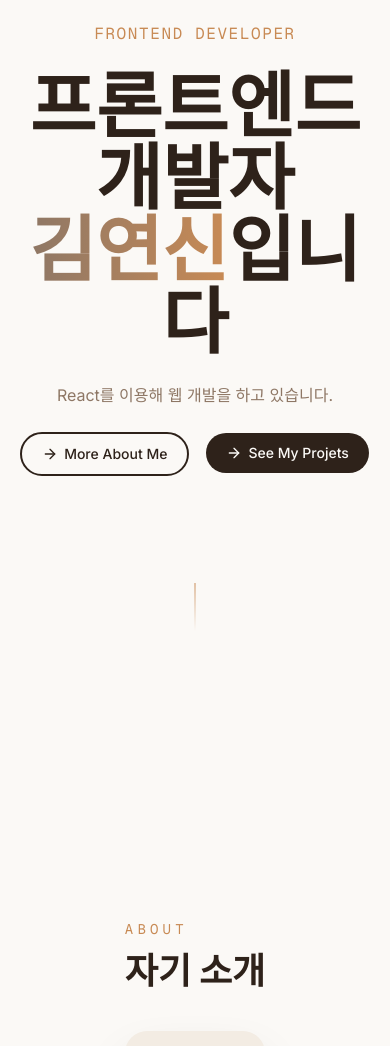
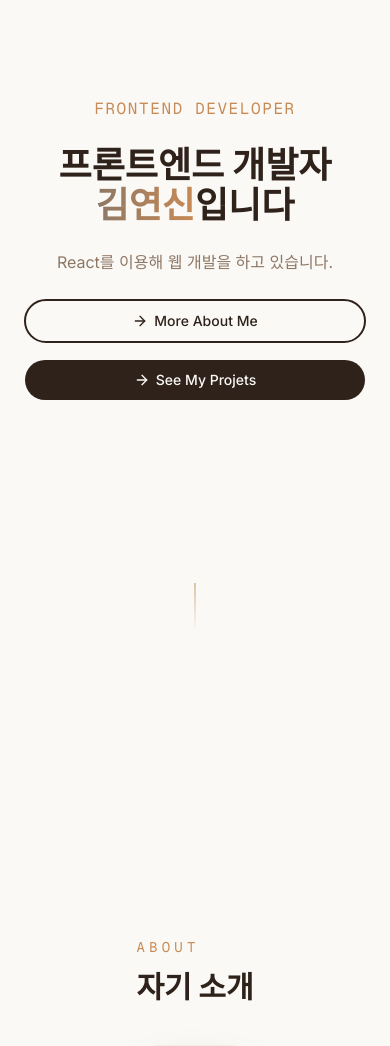
Before and after one commit to YeonShin/ys-archive, a Next.js app: page / in a window 390 px wide. Shown: the part 173-1219 px from the top of the page. Built offline with nearby package versions, Linux system fonts and the light colour scheme; no server answers; the database is empty.

Commit message:
design: 반응형 최적화를 위해 스타일링 옵션 추가 (#32)

```diff
--- a/src/features/portfolio/about/components/AboutSection.tsx
+++ b/src/features/portfolio/about/components/AboutSection.tsx
@@ -48,7 +48,7 @@ const AboutSection = ({ data }: { data: AboutSectionData | null }) => {
           <p className="text-brand-primary mb-3 font-mono text-sm tracking-[0.3em] uppercase">
             About
           </p>
-          <h2 className="text-brand-neutral-dark tracking-light text-4xl font-extrabold">
+          <h2 className="text-brand-neutral-dark tracking-light text-3xl font-extrabold md:text-4xl">
             자기 소개
           </h2>
         </motion.header>
@@ -59,7 +59,7 @@ const AboutSection = ({ data }: { data: AboutSectionData | null }) => {
             className="relative mx-auto aspect-3/4 w-full max-w-70 sm:max-w-sm"
           >
             {/* 배경 오프셋 테두리 */}
-            <div className="border-brand-primary/30 absolute inset-0 translate-x-4 translate-y-4 rounded-3xl border-2" />
+            <div className="border-brand-primary/30 absolute inset-0 translate-x-2 translate-y-2 rounded-3xl border-2 md:translate-x-4 md:translate-y-4" />
 
             {/* 이미지 컨테이너 */}
             <div className="bg-brand-neutral-muted relative h-full w-full overflow-hidden rounded-3xl shadow-2xl">
@@ -77,7 +77,7 @@ const AboutSection = ({ data }: { data: AboutSectionData | null }) => {
             </div>
 
             {/* 우측 하단 이름 카드 */}
-            <figcaption className="border-brand-primary/30 bg-brand-neutral-muted absolute -right-4 -bottom-4 rounded-2xl border px-4 py-3 shadow-lg">
+            <figcaption className="border-brand-primary/30 bg-brand-neutral-muted absolute right-0 -bottom-4 rounded-2xl border px-4 py-3 shadow-lg md:-right-4">
               <p className="text-brand-neutral-dark text-sm leading-none font-extrabold">김연신</p>
               <p className="text-brand-primary mt-0.5 font-mono text-xs">Frontend Dev.</p>
             </figcaption>
--- a/src/features/portfolio/about/components/AboutSkeleton.tsx
+++ b/src/features/portfolio/about/components/AboutSkeleton.tsx
@@ -7,7 +7,7 @@ const AboutSkeleton = () => {
           <p className="bg-brand-neutral-muted mb-3 w-fit animate-pulse rounded-md font-mono text-sm tracking-[0.3em] text-transparent uppercase blur-sm">
             About
           </p>
-          <h2 className="tracking-light bg-brand-neutral-muted w-fit animate-pulse rounded-xl text-4xl font-extrabold text-transparent blur-sm">
+          <h2 className="tracking-light bg-brand-neutral-muted w-fit animate-pulse rounded-xl text-3xl font-extrabold text-transparent blur-sm md:text-4xl">
             자기 소개
           </h2>
         </header>
@@ -15,14 +15,14 @@ const AboutSkeleton = () => {
           {/* 이미지 영역 */}
           <figure className="relative mx-auto aspect-3/4 w-full max-w-70 sm:max-w-sm">
             {/* 배경 오프셋 테두리 */}
-            <div className="border-brand-primary/30 absolute inset-0 translate-x-4 translate-y-4 animate-pulse rounded-3xl border-2" />
+            <div className="border-brand-primary/30 absolute inset-0 translate-x-2 translate-y-2 animate-pulse rounded-3xl border-2 md:translate-x-4 md:translate-y-4" />
 
             <div className="bg-brand-neutral-muted relative h-full w-full animate-pulse overflow-hidden rounded-3xl shadow-2xl">
               <svg viewBox="0 0 3 4" className="h-auto w-full opacity-0" aria-hidden="true" />
             </div>
 
             {/* 우측 하단 이름 카드 */}
-            <figcaption className="border-brand-primary/30 bg-brand-neutral-muted absolute -right-4 -bottom-4 rounded-2xl border px-4 py-3 shadow-lg">
+            <figcaption className="border-brand-primary/30 bg-brand-neutral-muted absolute right-0 -bottom-4 rounded-2xl border px-4 py-3 shadow-lg md:-right-4">
               <p className="bg-brand-neutral-dark/20 w-fit animate-pulse rounded-sm text-sm leading-none font-extrabold text-transparent blur-sm">
                 김연신
               </p>
--- a/src/features/portfolio/hero/components/HeroSection.tsx
+++ b/src/features/portfolio/hero/components/HeroSection.tsx
@@ -38,7 +38,7 @@ const HeroSection = ({ data }: { data: HeroSectionData | null }) => {
   return (
     <motion.section
       id="hero"
-      className="relative flex min-h-screen w-full flex-1 flex-col items-center justify-center gap-6"
+      className="relative flex min-h-screen w-full flex-1 flex-col items-center justify-center gap-6 px-6 md:px-12"
       variants={containerVariants}
       initial="hidden"
       whileInView="visible"
@@ -52,7 +52,7 @@ const HeroSection = ({ data }: { data: HeroSectionData | null }) => {
       </motion.p>
       <motion.h1
         variants={itemVariants}
-        className="text-brand-neutral-dark text-center text-7xl font-extrabold"
+        className="text-brand-neutral-dark text-center text-4xl font-extrabold md:text-5xl lg:text-7xl"
       >
         <span>{data?.heroTitle || '프론트엔드 개발자'}</span>
         <br />
@@ -67,12 +67,23 @@ const HeroSection = ({ data }: { data: HeroSectionData | null }) => {
       >
         {data?.heroDescription || 'React를 이용해 웹 개발을 하고 있습니다.'}
       </motion.p>
-      <motion.div variants={itemVariants} className="flex gap-4">
-        <Button variant="outline" className="border-2 p-5" onClick={() => scrollTo('about')}>
+      <motion.div
+        variants={itemVariants}
+        className="flex w-full flex-col gap-4 sm:w-auto sm:flex-row"
+      >
+        <Button
+          variant="outline"
+          className="w-full border-2 p-5 sm:w-auto"
+          onClick={() => scrollTo('about')}
+        >
           <ArrowRight /> More About Me
         </Button>
 
-        <Button variant="dark" className="p-5" onClick={() => scrollTo('projects')}>
+        <Button
+          variant="dark"
+          className="w-full p-5 sm:w-auto"
+          onClick={() => scrollTo('projects')}
+        >
           <ArrowRight /> See My Projets
         </Button>
       </motion.div>
```
